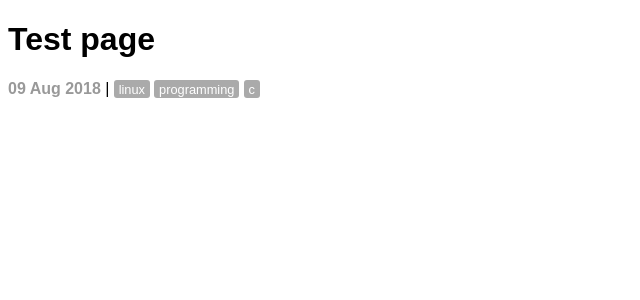
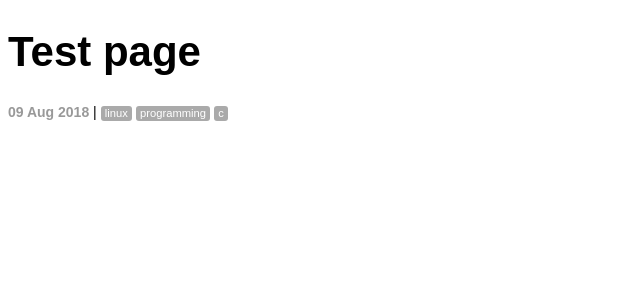
Before and after one commit to execas/execas.github.io, a Jekyll site: the page built from _posts/2018-08-09-first.md, in a window 1280 px wide. Shown: the top 300 px of the page, without its empty margins (0-640 px from the left). Built offline with Jekyll 4.4.1, drawn with Linux system fonts in a browser that asks for light colours.

Commit message:
Update execas.css

```diff
--- a/css/execas.css
+++ b/css/execas.css
@@ -1,5 +1,6 @@
 html {
      font-family: 'PT Sans', sans-serif;
+     font-size: 14px;
 }
 
 h1,h2,h3,h4,h5,h6 {
@@ -93,6 +94,10 @@ list of matching posts beneath tag name header
      color: #999;
 }
 
+.post-title {
+     font-size: 3rem;
+}
+
 .page-title {
     text-transform: uppercase;
 }
```
